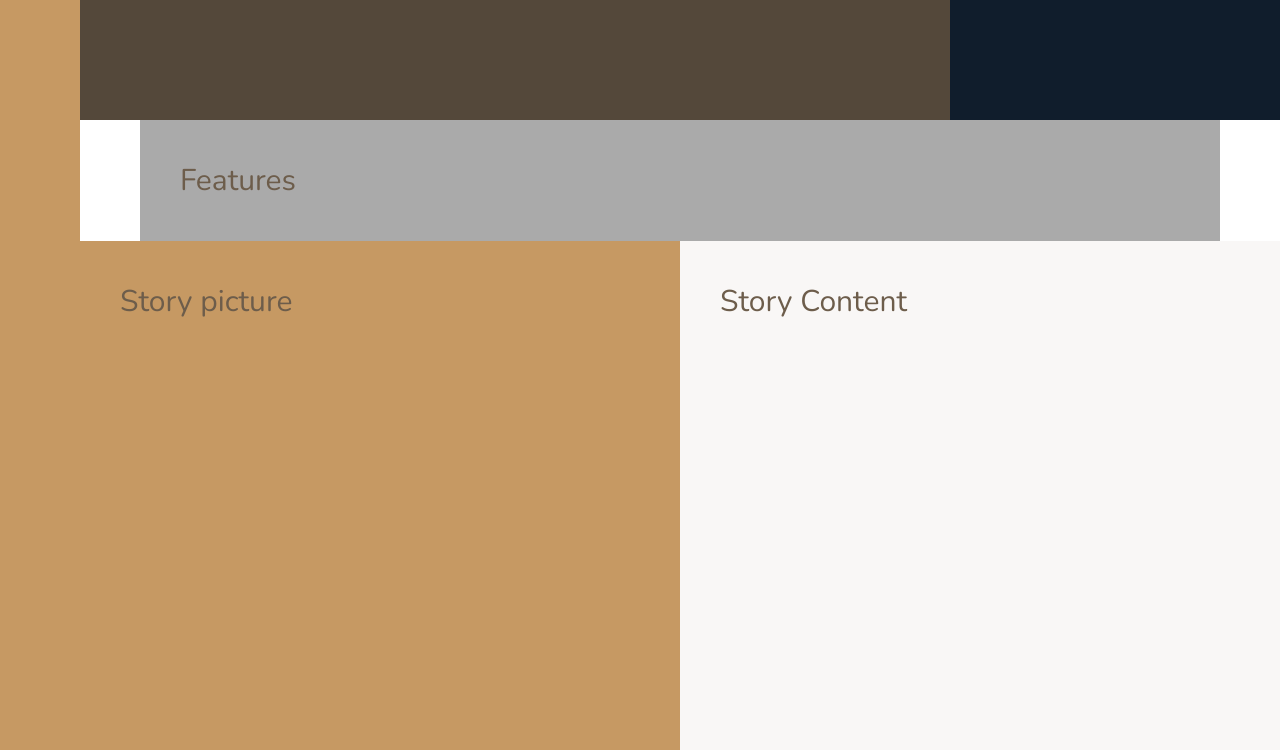
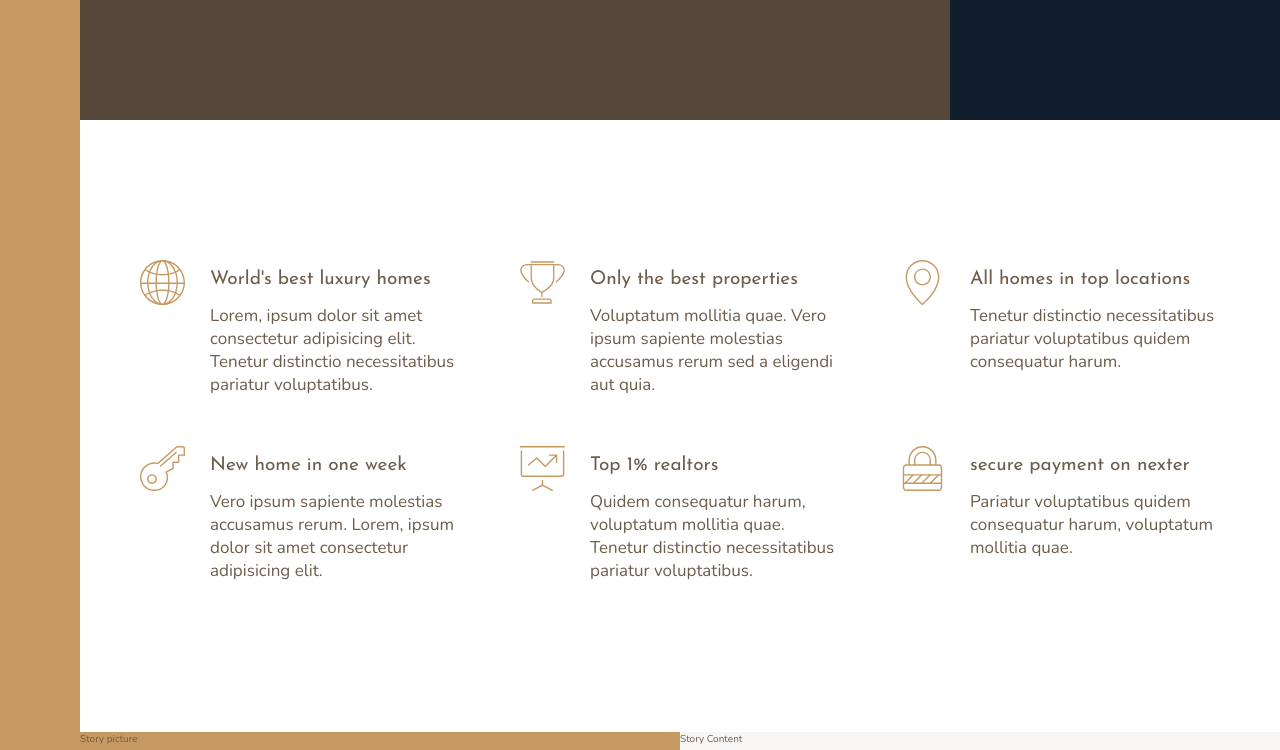
Before and after one commit to 10Sadique/Nexter-Project, a website: page index.html in a window 1280 px wide. Shown: the part 520-1270 px from the top of the page. Drawn offline with nearby package versions, Linux system fonts and the light colour scheme.

Commit message:
feature section completed

```diff
--- a/index.html
+++ b/index.html
@@ -1,5 +1,6 @@
 <!DOCTYPE html>
 <html lang="en">
+
     <head>
         <meta charset="UTF-8">
         <meta name="viewport" content="width=device-width, initial-scale=1.0">
@@ -11,6 +12,7 @@
 
         <title>nexter &mdash; your home, your freedom</title>
     </head>
+
     <body class="container">
         <div class="sidebar">
             Side
@@ -25,7 +27,78 @@
         </div>
 
         <section class="features">
-            Features
+            <div class="feature">
+                <svg class="feature__icon">
+                    <use xlink:href="img/sprite.svg#icon-global"></use>
+                </svg>
+                <h4 class="heading-4 heading-4--dark">
+                    World's best luxury homes
+                </h4>
+                <p class="feature__text">
+                    Lorem, ipsum dolor sit amet consectetur adipisicing elit. Tenetur distinctio necessitatibus pariatur
+                    voluptatibus.
+                </p>
+            </div>
+
+            <div class="feature">
+                <svg class="feature__icon">
+                    <use xlink:href="img/sprite.svg#icon-trophy"></use>
+                </svg>
+                <h4 class="heading-4 heading-4--dark">
+                    Only the best properties
+                </h4>
+                <p class="feature__text">
+                    Voluptatum mollitia quae. Vero ipsum sapiente molestias accusamus rerum sed a eligendi aut quia.
+                </p>
+            </div>
+
+            <div class="feature">
+                <svg class="feature__icon">
+                    <use xlink:href="img/sprite.svg#icon-map-pin"></use>
+                </svg>
+                <h4 class="heading-4 heading-4--dark">
+                    All homes in top locations
+                </h4>
+                <p class="feature__text">
+                    Tenetur distinctio necessitatibus pariatur voluptatibus quidem consequatur harum.
+                </p>
+            </div>
+
+            <div class="feature">
+                <svg class="feature__icon">
+                    <use xlink:href="img/sprite.svg#icon-key"></use>
+                </svg>
+                <h4 class="heading-4 heading-4--dark">
+                    New home in one week
+                </h4>
+                <p class="feature__text">
+                    Vero ipsum sapiente molestias accusamus rerum. Lorem, ipsum dolor sit amet consectetur adipisicing elit.
+                </p>
+            </div>
+
+            <div class="feature">
+                <svg class="feature__icon">
+                    <use xlink:href="img/sprite.svg#icon-presentation"></use>
+                </svg>
+                <h4 class="heading-4 heading-4--dark">
+                    Top 1% realtors
+                </h4>
+                <p class="feature__text">
+                    Quidem consequatur harum, voluptatum mollitia quae. Tenetur distinctio necessitatibus pariatur voluptatibus.
+                </p>
+            </div>
+
+            <div class="feature">
+                <svg class="feature__icon">
+                    <use xlink:href="img/sprite.svg#icon-lock"></use>
+                </svg>
+                <h4 class="heading-4 heading-4--dark">
+                    secure payment on nexter
+                </h4>
+                <p class="feature__text">
+                    Pariatur voluptatibus quidem consequatur harum, voluptatum mollitia quae.
+                </p>
+            </div>
         </section>
 
         <div class="story__pictures">
@@ -48,4 +121,5 @@
             Footer
         </footer>
     </body>
+
 </html>
--- a/sass/_base.scss
+++ b/sass/_base.scss
@@ -40,10 +40,4 @@ body {
     display: grid;
     grid-template-rows: 80vh min-content 40vw repeat(3, min-content);
     grid-template-columns: [sidebar-start] 8rem [sidebar-end full-start] minmax(6rem, 1fr) [center-start] repeat(8, [col-start] minmax(min-content, 14rem) [col-end]) [center-end] minmax(6rem, 1fr) [full-end];
-
-    //TESTING
-    &>* {
-        padding: 40px;
-        font-size: 3rem;
-    }
 }
--- a/sass/_features.scss
+++ b/sass/_features.scss
@@ -1,4 +1,32 @@
 .features {
-    background-color: $color-grey-light-2;
+    // background-color: $color-grey-light-2;
     grid-column: center-start / center-end;
+    margin: 15rem 0;
+
+    display: grid;
+    // grid-template-columns: repeat(3 , 1fr);
+    grid-template-columns: repeat(auto-fit, minmax(25rem, 1fr));
+    grid-gap: 6rem;
+    align-items: start;
 }
+
+.feature {
+
+    display: grid;
+    grid-template-columns: min-content 1fr;
+    grid-row-gap: 1.5rem;
+    grid-column-gap: 2.5rem;
+
+    &__icon {
+        fill: $color-primary;
+        width: 4.5rem;
+        height: 4.5rem;
+        grid-row: 1 / span 2;
+
+        transform: translateY(-1rem);
+    }
+
+    &__text {
+        font-size: 1.7rem;
+    }
+}
--- a/sass/_typography.scss
+++ b/sass/_typography.scss
@@ -0,0 +1,29 @@
+%heading {
+    font-family: $font-display;
+    font-weight: 400;
+}
+
+.heading-1 {
+    @extend %heading;
+}
+
+.heading-2 {
+    @extend %heading;
+}
+
+.heading-3 {
+    @extend %heading;
+}
+
+.heading-4 {
+    @extend %heading;
+    font-size: 1.9rem;
+
+    &--light {
+        color: $color-grey-light-1;
+    }
+
+    &__dark {
+        color: $color-grey-dark-1;
+    }
+}
```
Also changed, not shown: css/style.css.
